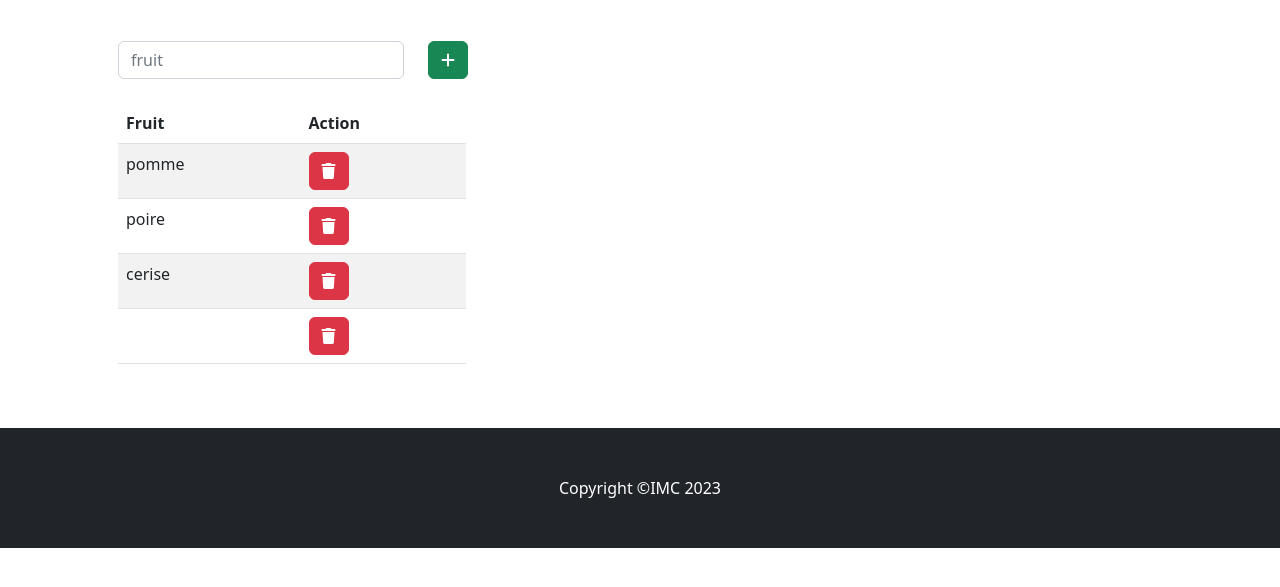
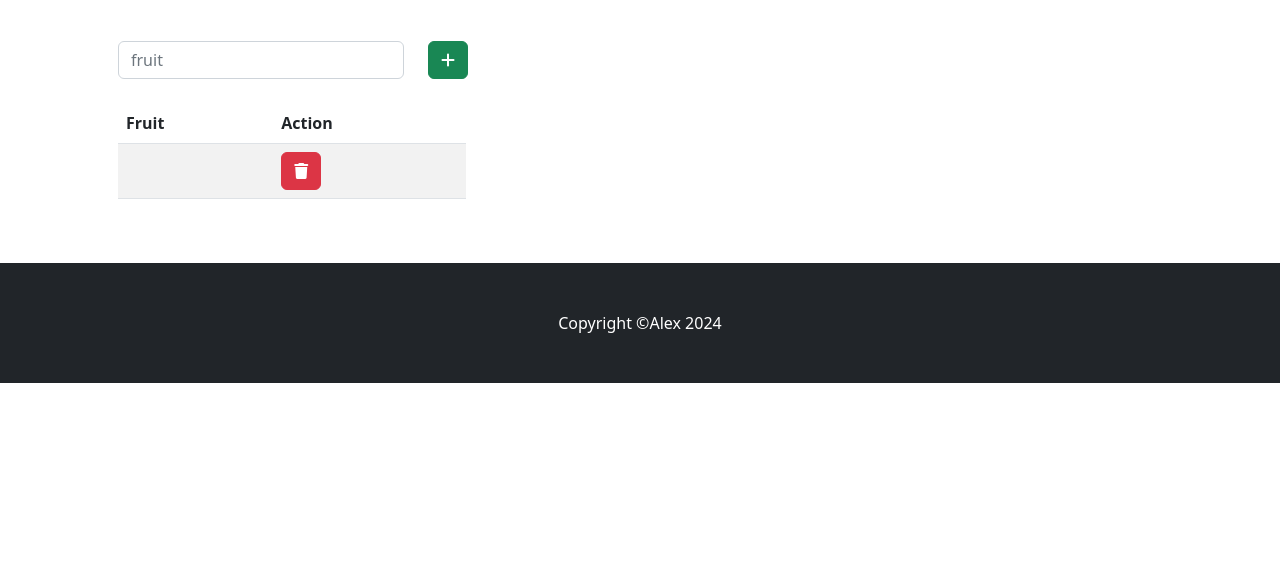
Before and after one commit to alexavry/formation-js, a plain HTML site: page panier.html in a window 1280 px wide. Both pictures are taken after a click on the button 448 px from the left and 123 px from the top of the page. Shown: the part 63-650 px from the top of the page. Drawn offline with nearby package versions, Linux system fonts and the light colour scheme.

Commit message:
changements suite aux conseils

```diff
--- a/panier.html
+++ b/panier.html
@@ -19,6 +19,7 @@
     />
     <link rel=icon
     href=https://cdn.jsdelivr.net/npm/@fortawesome/fontawesome-free@6/svgs/solid/lemon.svg>
+
     <title>Liste de fruits</title>
   </head>
   <body>
@@ -30,9 +31,7 @@
       </div>
     </nav>
     <div class="container p-5">
-      <!-- col-4 : je prends 4 colonnes sur 12 -->
       <div class="col-4">
-        <!-- definir une ligne avec bootstrap row -->
         <div class="row">
           <div class="col-10">
             <input
@@ -43,12 +42,11 @@
             />
           </div>
           <div class="col-2">
-            <button class="btn btn-success" id="btnAjouter" onclick="ajou()">
+            <button class="btn btn-success" id="btnAjouter">
               <i class="fa fa-plus"></i>
             </button>
           </div>
         </div>
-        <!-- table.table>tr>thead>th*2 -->
         <table class="table table-striped mt-4">
           <thead>
             <tr>
@@ -56,64 +54,16 @@
               <th>Action</th>
             </tr>
           </thead>
-          <!-- tbody>tr>td*2 -->
-          <tbody id="myTbody">
-            <tr>
-              <td>pomme</td>
-              <td>
-                <button class="btn btn-danger">
-                  <i class="fa fa-trash"></i>
-                </button>
-              </td>
-            </tr>
-
-            <tr>
-              <td>poire</td>
-              <td>
-                <button class="btn btn-danger">
-                  <i class="fa fa-trash"></i>
-                </button>
-              </td>
-            </tr>
-
-            <tr>
-              <td>cerise</td>
-              <td>
-                <button class="btn btn-danger">
-                  <i class="fa fa-trash"></i>
-                </button>
-              </td>
-            </tr>
-          </tbody>
+          <tbody id="myTbody"></tbody>
         </table>
       </div>
     </div>
-    <script>
-        function ajou() {
-        const fruit = document.getElementById('fruit').value;
-
-        const tbody = document.getElementById('myTbody');
-
-        const newRow = document.createElement('tr');
-        newRow.innerHTML = `
-            <td>${fruit}</td>
-            <td>
-            <button class="btn btn-danger" onclick="supp(this)">
-                <i class="fa fa-trash"></i>
-            </button>
-            </td>
-        `;
-        tbody.appendChild(newRow);
-        document.getElementById('fruit').value = '';
-        }
-        function supp(){
-
-        }
-    </script>
     <footer class="py-5 bg-dark">
       <div class="container px-4 px-lg-5">
-        <p class="m-0 text-center text-white">Copyright &copy;IMC 2023</p>
+        <p class="m-0 text-center text-white">Copyright &copy;Alex 2024</p>
       </div>
     </footer>
+
+    <script src="panier.js" defer></script>
   </body>
 </html>
--- /dev/null
+++ b/panier.js
@@ -0,0 +1,27 @@
+document.getElementById("btnAjouter").onclick = () => {
+    const myTbody = document.getElementById('myTbody');
+
+    const fruit = document.getElementById('fruit').value;
+    document.getElementById('fruit').value='';
+
+    const tr = document.createElement('tr');
+    const td1 = document.createElement('td');
+    td1.innerHTML=fruit;
+    tr.append(td1);
+
+    const td2 = document.createElement('td');
+    const button = document.createElement('button');
+    button.classList.add('btn','btn-danger');
+    const i = document.createElement('i');
+
+    i.classList.add('fa','fa-trash');
+    button.appendChild(i);
+    button.onclick=(event)=>{
+        event.target.closest('tr').remove();
+    }
+    td2.appendChild(button);
+    tr.appendChild(td2);
+
+    myTbody.appendChild(tr);
+
+  };
```
